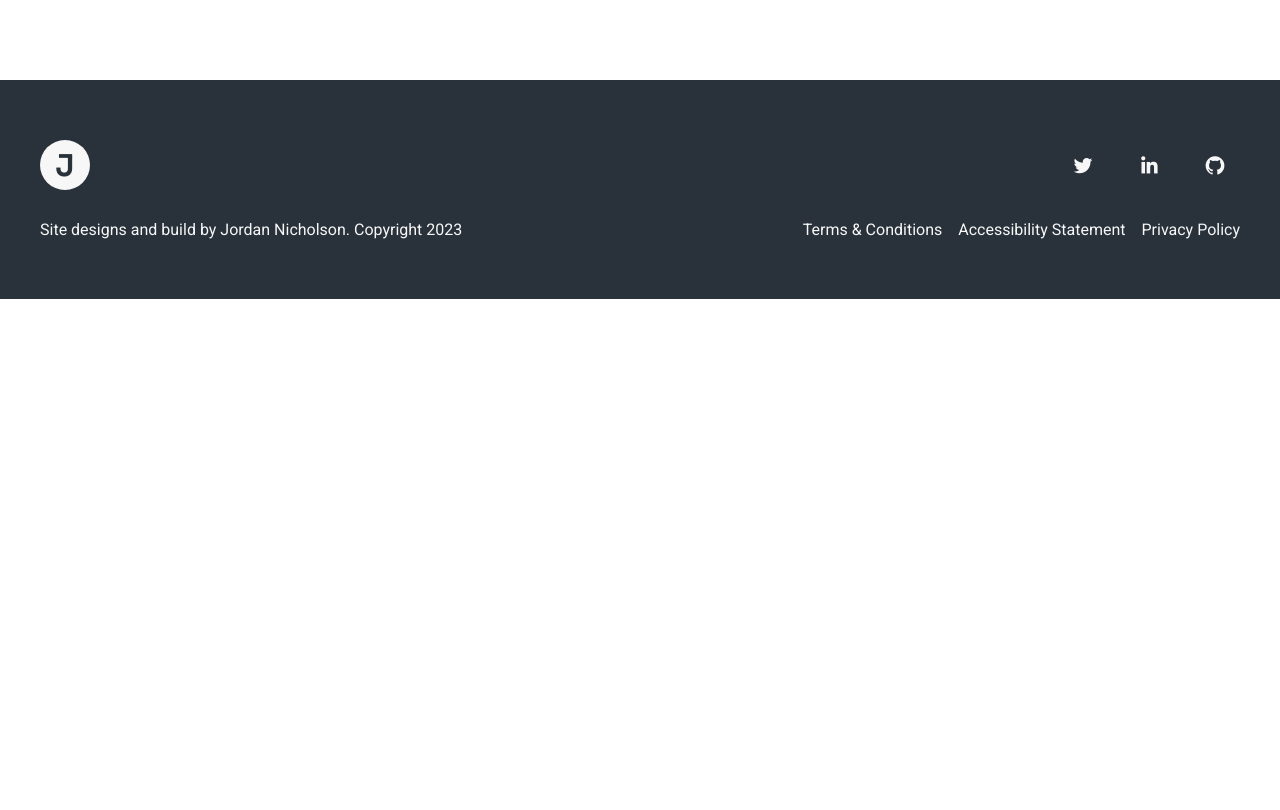
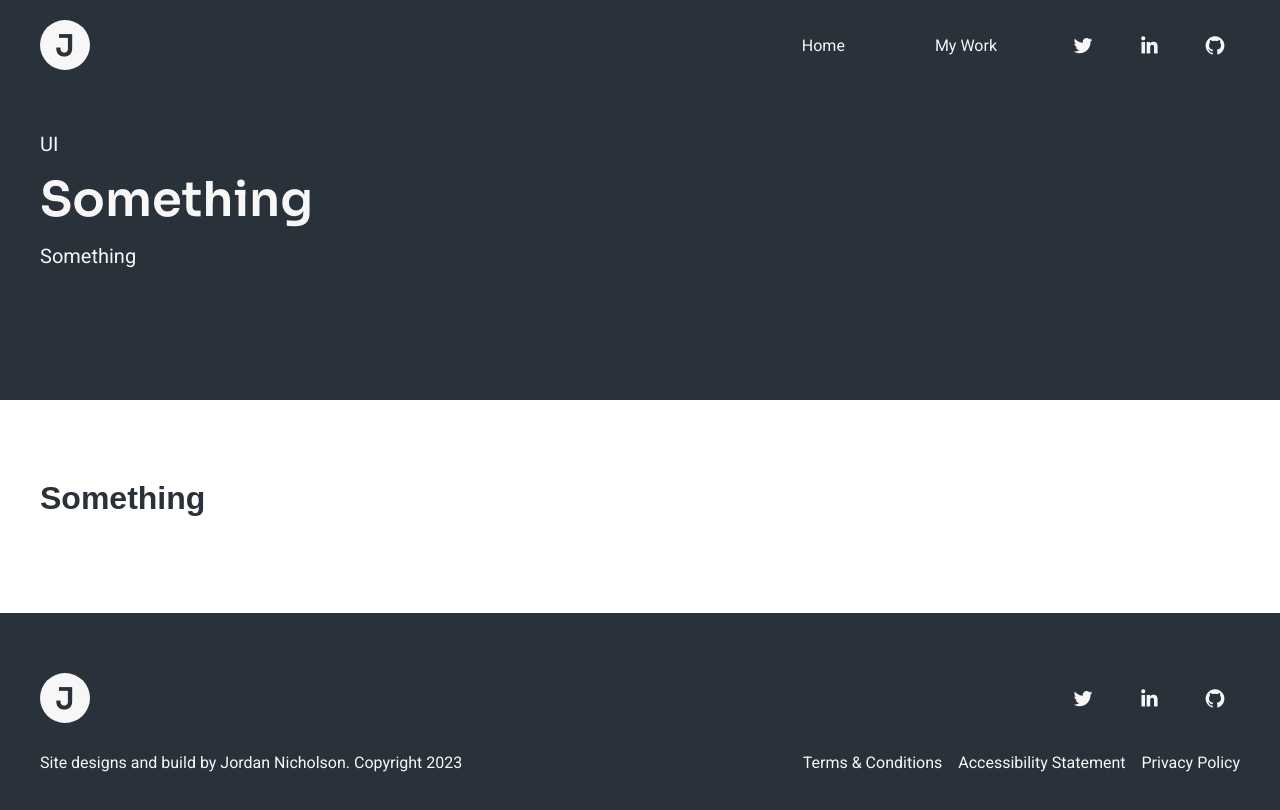
Before and after one commit to JordanNic/personal-site, a Nuxt app: page /posts/something in a window 1280 px wide. Shown: the top 810 px of the page. Built offline with nearby package versions, Linux system fonts and the light colour scheme.

Commit message:
Added two new test pages

```diff
--- /dev/null
+++ b/pages/posts/nothing.vue
@@ -0,0 +1,27 @@
+<template>
+    <Navigation v-bind="navigationProps" />
+    <MasterHeader v-bind="masterHeadProps" />
+    <main class="container">
+        <h1>{{ masterHeadProps.title }}</h1>
+    </main>
+</template>
+
+<script lang="ts">
+export default {
+    data() {
+        return {
+            navigationProps: {
+                logoBlack: false,
+                iconsBlack: false,
+            },
+            masterHeadProps: {
+                logoBlack: false,
+                headerYellow: false,
+                tagLine: "UI",
+                title: "Nothing",
+                introText: "Something"
+            }
+        }
+    }
+}
+</script>
--- /dev/null
+++ b/pages/posts/something.vue
@@ -0,0 +1,27 @@
+<template>
+    <Navigation v-bind="navigationProps" />
+    <MasterHeader v-bind="masterHeadProps" />
+    <main class="container">
+        <h1>{{ masterHeadProps.title }}</h1>
+    </main>
+</template>
+
+<script lang="ts">
+export default {
+    data() {
+        return {
+            navigationProps: {
+                logoBlack: false,
+                iconsBlack: false,
+            },
+            masterHeadProps: {
+                logoBlack: false,
+                headerYellow: false,
+                tagLine: "UI",
+                title: "Something",
+                introText: "Something"
+            }
+        }
+    }
+}
+</script>
```
